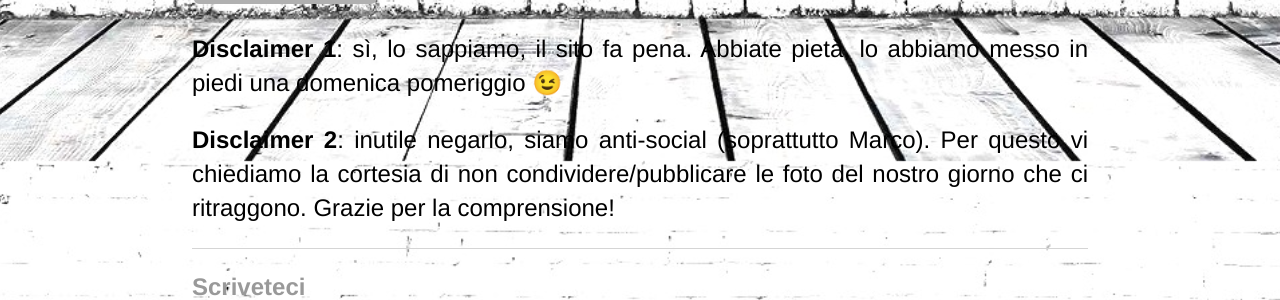
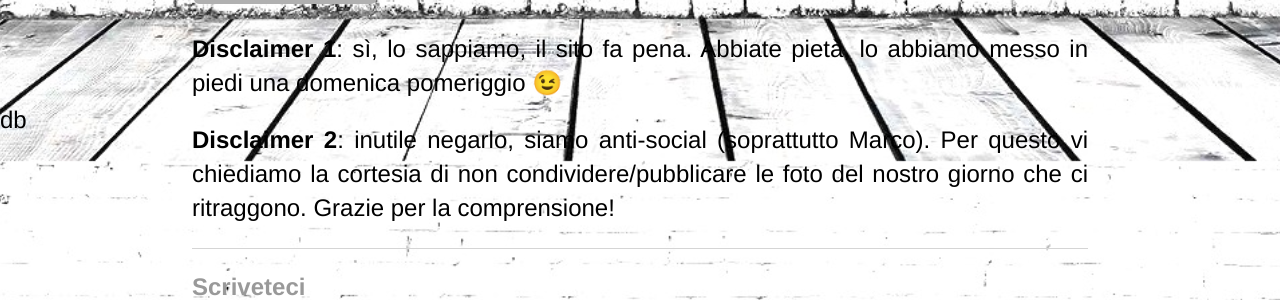
Before and after one commit to marcoelaura/marcoelaura.github.io, a Jekyll site: the page built from index.html, in a window 1280 px wide. Shown: the part 739-1039 px from the top of the page. Built offline with Jekyll 4.4.1, drawn with Linux system fonts in a browser that asks for light colours.

Commit message:
Update index.html

```diff
--- a/index.html
+++ b/index.html
@@ -53,3 +53,5 @@ title: Marco e Laura
 	</ul>
 </footer>
 <img align="right" src="/Contatti/loveis.jpeg" width="100">
+
+<p style=" position: absolute; bottom: 0; left: 0; width: 5%; text-align: left;">db</p>
```
